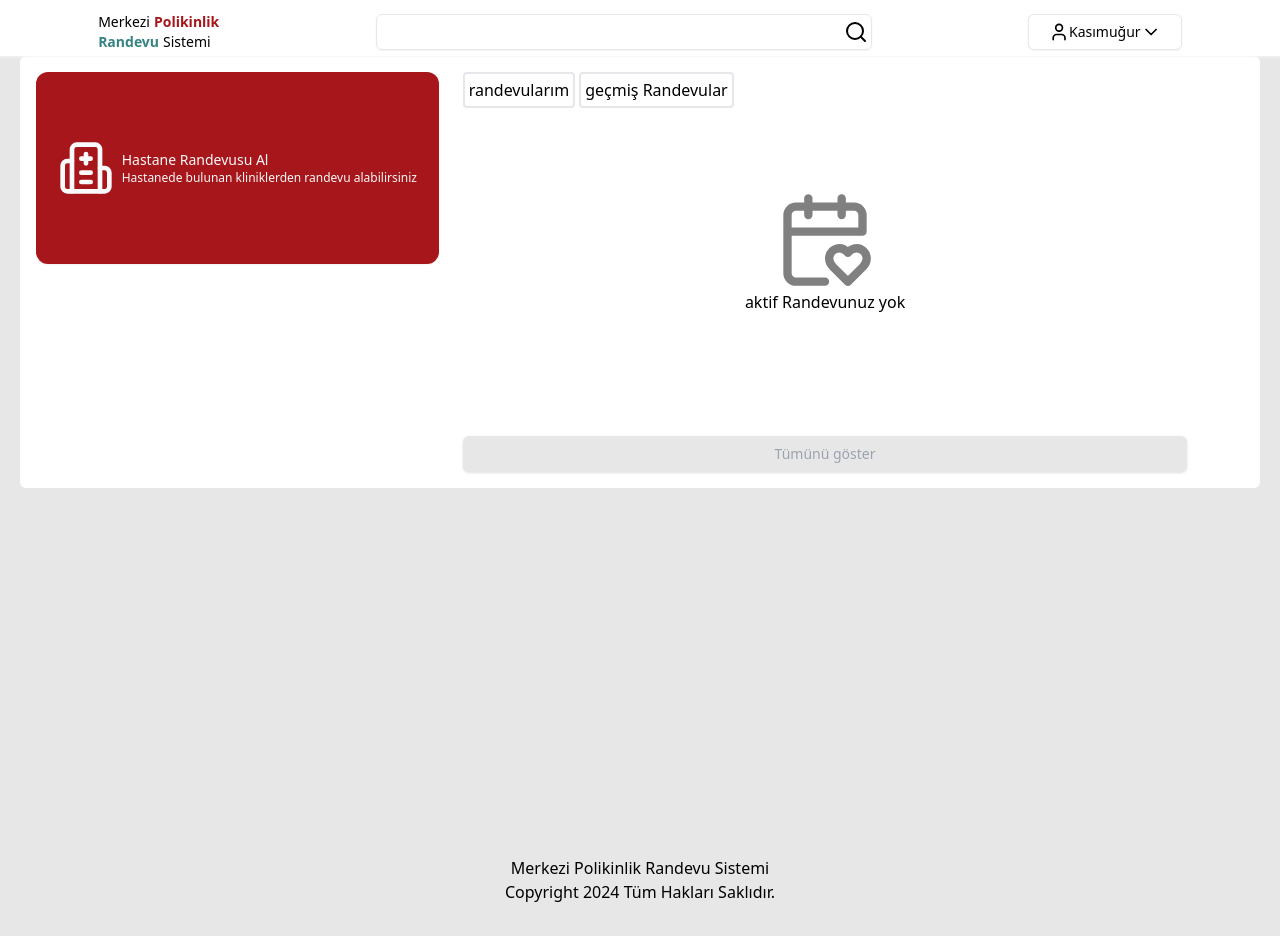
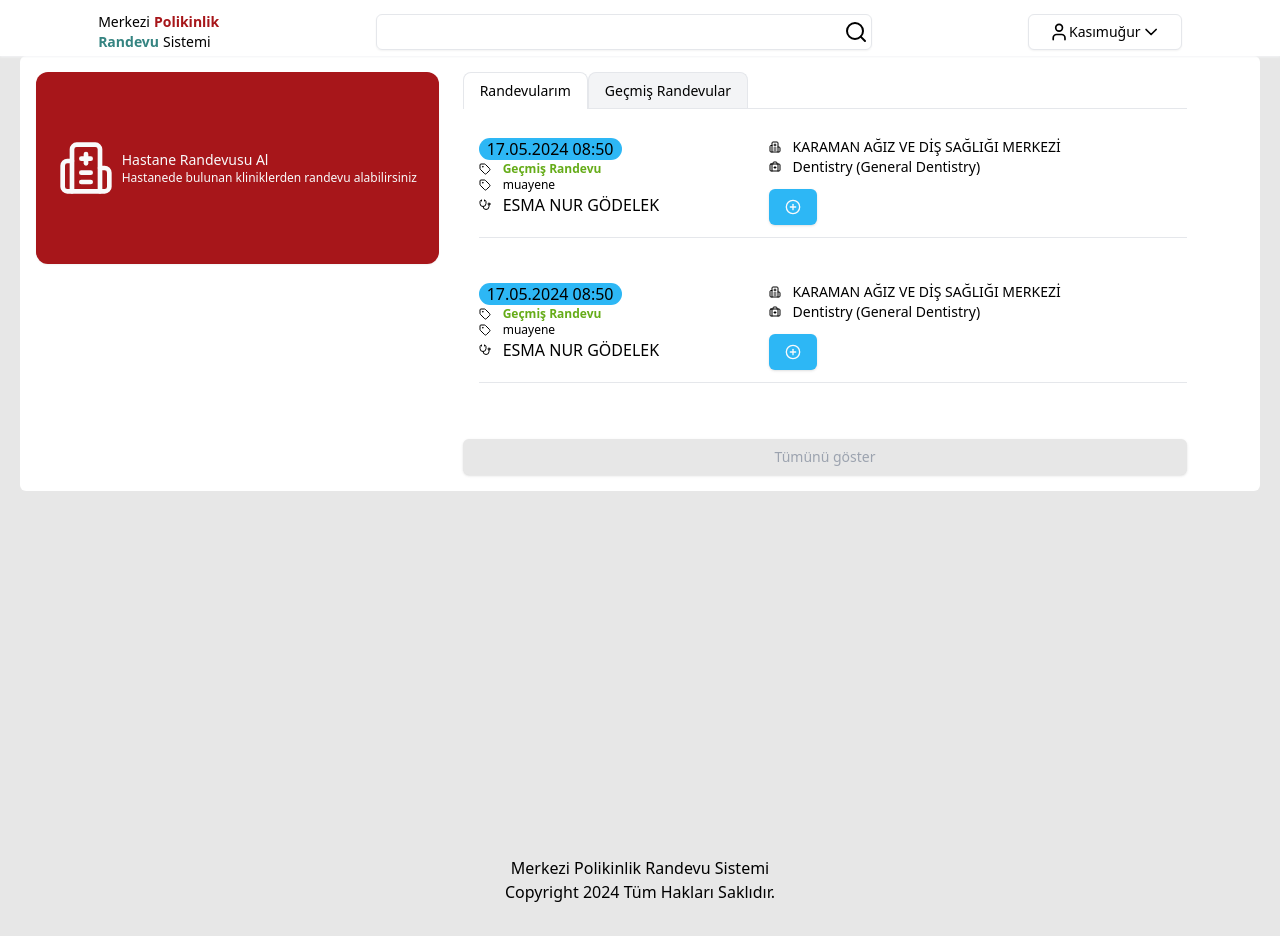
Before and after one commit to kasimugur/polyclinic_appointment_system_App, a Next.js app: page / in a window 1280 px wide. Built offline with nearby package versions, Linux system fonts and the light colour scheme.

Commit message:
appointment cards will be created #18

```diff
--- a/app/(routes)/appointment/page.tsx
+++ b/app/(routes)/appointment/page.tsx
@@ -2,33 +2,54 @@
 import NoActiveAppointment from '@/app/components/NoActiveAppointment'
 import { Button } from '@/components/ui/button'
 import { ChevronLeft, ChevronRight } from 'lucide-react'
-import Link from 'next/link'
-import { usePathname, useRouter } from 'next/navigation'
 import React, { useState } from 'react'
+import {
+  Tabs,
+  TabsContent,
+  TabsList,
+  TabsTrigger,
+} from "@/components/ui/tabs"
 
 export default function AppointmentPage() {
-const [active , setActive] = useState('yesMeeting')
+  const [active, setActive] = useState('yesMeeting')
   return (
     <div className='bg-white rounded-xl  h-[459]'>
       <div className="m-6">
         <div className="p-4">
           <h1 className='px-6 py-3 text-xl'>Randevu Geçmiş Listesi</h1>
           <div className="mt-2">
-            <div className="flex  border-b ">
-              <Button onClick={()=> setActive('yesMeeting')}  variant={'ghost'}
+            <Tabs className='' defaultValue="randevular" >
+              <TabsList className="flex justify-start bg-transparent  border-b">
+                <TabsTrigger value="randevular">
+                  <Button value="randevular"
+                    onClick={() => setActive('yesMeeting')} variant={'ghost'}
                     className={`  appointmentButton mr-[2] ${active === 'yesMeeting' ? 'active-tab' : 'bg-gray-100'} `}
-              >randevularım</Button>
-              <Button  onClick={()=> setActive('noMeeting')} variant={'ghost'}
+                  >Randevularım</Button>
+                </TabsTrigger>
+                <TabsTrigger value="Geçmiş Randevular">
+                  <Button value="Geçmiş Randevular"
+                    onClick={() => setActive('noMeeting')} variant={'ghost'}
                     className={`appointmentButton ${active === 'noMeeting' ? 'active-tab' : 'bg-gray-100'} `}
-               >geçmiş Randevular</Button>
-            </div>
-            <NoActiveAppointment />
-
+                  >Geçmiş Randevular</Button></TabsTrigger>
+              </TabsList>
+              <TabsContent value="randevular">
+                <NoActiveAppointment children='Aktif' />
                 <div className="flex justify-end items-center">
                   <Button className='cursor-no-drop' variant={'ghost'}> <ChevronLeft /> </Button>
                   <p>0</p>
                   <Button className='cursor-no-drop' variant={'ghost'}> <ChevronRight /> </Button>
                 </div>
+              </TabsContent>
+              <TabsContent value="Geçmiş Randevular">
+                <NoActiveAppointment children='Geçmiş' />
+                <div className="flex justify-end items-center">
+                  <Button className='cursor-no-drop' variant={'ghost'}> <ChevronLeft /> </Button>
+                  <p>0</p>
+                  <Button className='cursor-no-drop' variant={'ghost'}> <ChevronRight /> </Button>
+                </div>
+              </TabsContent>
+            </Tabs>
+
           </div>
         </div>
       </div>
--- a/app/components/AppointmentCart.tsx
+++ b/app/components/AppointmentCart.tsx
@@ -1,7 +1,38 @@
+import { Button } from '@/components/ui/button'
+import { BriefcaseMedical, CirclePlus, Hospital, Stethoscope, Tag } from 'lucide-react'
 import React from 'react'
 
 export default function AppointmentCart() {
   return (
-    <div>AppointmentCart</div>
+    <div className='py-3 flex m-4  w-full border-b'>
+      <div className="flex basis-2/5 flex-col">
+        <div className='flex flex-col  ' >
+          <div><span className=' rounded-xl px-2 bg-[#2DB7F5] '>17.05.2024 08:50</span></div>
+          <div className="flex gap-3 items-center ">
+            <Tag size={12} />
+            <label className='text-xs font-bold text-[#65ac18]'>Geçmiş Randevu </label>
+          </div>
+          <div className="flex gap-3 items-center ">
+            <Tag size={12} />
+            <label className='text-xs '>muayene </label>
+          </div>
+          <div className="flex gap-3 items-center ">
+            <Stethoscope size={12} />
+            <label className='text-sM '>ESMA NUR GÖDELEK</label>
+          </div>
+        </div>
+      </div>
+      <div className="flex  basis-2/4 flex-col">
+        <div className="flex gap-3 items-center ">
+          <Hospital size={12} />
+          <label className='text-sm '>KARAMAN AĞIZ VE DİŞ SAĞLIĞI MERKEZİ</label>
+        </div>
+        <div className="flex gap-3 items-center ">
+          <BriefcaseMedical size={12} />
+          <label className='text-sm '>Dentistry (General Dentistry)</label>
+        </div>
+        <Button className='px-6  mt-3 bg-[#2DB7F5]' variant={'default'}  size={'icon'} ><CirclePlus /> </Button>
+      </div>
+    </div>
   )
 }
--- a/app/components/Hero.tsx
+++ b/app/components/Hero.tsx
@@ -1,18 +1,16 @@
-import React from 'react'
-import {
-  Dialog,
-  DialogContent,
-  DialogDescription,
-  DialogHeader,
-  DialogTitle,
-  DialogTrigger,
-} from "@/components/ui/dialog"
+'use client'
+
 import { Button } from '@/components/ui/button'
-import Link from 'next/link'
-import { CalendarHeart, Hospital } from 'lucide-react'
+import { Hospital } from 'lucide-react'
 import NoActiveAppointment from './NoActiveAppointment'
+import { Tabs, TabsContent, TabsList, TabsTrigger } from '@radix-ui/react-tabs'
+import { useState } from 'react'
+import AppointmentCart from './AppointmentCart'
+import { useRouter } from 'next/navigation'
 
 export default function Hero() {
+  const [active, setActive] = useState('yesMeeting')
+  const router = useRouter()
   return (
     <div className="p-[25]  ">
       <div className=" flex p-4 rounded-md bg-white  space-x-6">
@@ -44,13 +42,33 @@ export default function Hero() {
           </div>
         </div>
         <div className="basis-3/5">
-          <div className="flex gap-1 ">
-            <Link href={'#'} className='border-x-2 border-y-2 p-1 rounded-sm  focus:border-b-0' >randevularım</Link>
-            <Link href={'#'} className='border-x-2 border-y-2 p-1 rounded-sm focus:border-b-0' >geçmiş Randevular</Link>
-          </div>
-          <NoActiveAppointment />
+          <Tabs className='' defaultValue="randevular" >
+            <TabsList className="flex justify-start bg-transparent  border-b">
+              <TabsTrigger value="randevular">
+                <Button value="randevular"
+                  onClick={() => setActive('yesMeeting')} variant={'ghost'}
+                  className={`  appointmentButton mr-[2] ${active === 'yesMeeting' ? 'active-tab' : 'bg-gray-100'} `}
+                >Randevularım</Button>
+              </TabsTrigger>
+              <TabsTrigger value="Geçmiş Randevular">
+                <Button value="Geçmiş Randevular"
+                  onClick={() => setActive('noMeeting')} variant={'ghost'}
+                  className={`appointmentButton ${active === 'noMeeting' ? 'active-tab' : 'bg-gray-100'} `}
+                >Geçmiş Randevular</Button></TabsTrigger>
+            </TabsList>
+            <TabsContent className="overflow-y-scroll overflow-x-hidden flex flex-col justify-start items-start  " value="randevular">
+              {/* <NoActiveAppointment children='Aktif' /> */}
+              <AppointmentCart />
+              <AppointmentCart />
+            </TabsContent>
+            <TabsContent value="Geçmiş Randevular">
+              <NoActiveAppointment children='Geçmiş' />
+            </TabsContent>
+          </Tabs>
 
-          <Button className='bg-[#e7e7e7] text-gray-400 w-full  hover:bg-[#e7e7e7] mt-10 cursor-no-drop'>Tümünü göster</Button>
+          <Button
+            onClick={() => router.push('/appointment')}
+            className='bg-[#e7e7e7] text-gray-400 w-full  hover:bg-[#e7e7e7] mt-10 cursor-no-drop'>Tümünü göster</Button>
         </div>
       </div>
     </div>
--- a/app/components/NoActiveAppointment.tsx
+++ b/app/components/NoActiveAppointment.tsx
@@ -1,11 +1,13 @@
 import { CalendarHeart } from 'lucide-react'
 import React from 'react'
-
-export default function NoActiveAppointment() {
+interface NoActiveAppointmentProps{
+  children: string;
+}
+export default function NoActiveAppointment({children}:NoActiveAppointmentProps) {
   return (
     <div className="flex flex-col justify-center items-center h-72 ">
             <CalendarHeart size={100} color='gray' />
-            aktif Randevunuz yok
+            {children} Randevunuz yok
           </div>
   )
 }
--- a/app/components/Profile.tsx
+++ b/app/components/Profile.tsx
@@ -33,7 +33,6 @@ export default function Profile() {
             </MenubarSubContent>
           </MenubarSub>
           <MenubarSeparator />
-
           <MenubarItem>
             <Link href={'/appointment'}> Randevularım</Link>
           </MenubarItem>
@@ -43,7 +42,6 @@ export default function Profile() {
           </MenubarItem>
           <MenubarSeparator />
           <MenubarItem>Çıkış <MenubarShortcut><LogOut size={20} /></MenubarShortcut></MenubarItem>
-
         </MenubarContent>
       </MenubarMenu>
     </Menubar>
--- /dev/null
+++ b/components/ui/tabs.tsx
@@ -0,0 +1,54 @@
+"use client"
+
+import * as React from "react"
+import * as TabsPrimitive from "@radix-ui/react-tabs"
+
+import { cn } from "@/lib/utils"
+
+const Tabs = TabsPrimitive.Root
+
+const TabsList = React.forwardRef<
+  React.ElementRef<typeof TabsPrimitive.List>,
+  React.ComponentPropsWithoutRef<typeof TabsPrimitive.List>
+>(({ className, ...props }, ref) => (
+  <TabsPrimitive.List
+    ref={ref}
+    className={cn(
+      "inline-flex h-9 items-center justify-center rounded-lg bg-gray-100 p-1 text-gray-500 dark:bg-gray-800 dark:text-gray-400",
+      className
+    )}
+    {...props}
+  />
+))
+TabsList.displayName = TabsPrimitive.List.displayName
+
+const TabsTrigger = React.forwardRef<
+  React.ElementRef<typeof TabsPrimitive.Trigger>,
+  React.ComponentPropsWithoutRef<typeof TabsPrimitive.Trigger>
+>(({ className, ...props }, ref) => (
+  <TabsPrimitive.Trigger
+    ref={ref}
+    className={cn(
+      className
+    )}
+    {...props}
+  />
+))
+TabsTrigger.displayName = TabsPrimitive.Trigger.displayName
+
+const TabsContent = React.forwardRef<
+  React.ElementRef<typeof TabsPrimitive.Content>,
+  React.ComponentPropsWithoutRef<typeof TabsPrimitive.Content>
+>(({ className, ...props }, ref) => (
+  <TabsPrimitive.Content
+    ref={ref}
+    className={cn(
+      "mt-2 ring-offset-white focus-visible:outline-none focus-visible:ring-2 focus-visible:ring-gray-950 focus-visible:ring-offset-2 dark:ring-offset-gray-950 dark:focus-visible:ring-gray-300",
+      className
+    )}
+    {...props}
+  />
+))
+TabsContent.displayName = TabsPrimitive.Content.displayName
+
+export { Tabs, TabsList, TabsTrigger, TabsContent }
--- a/package.json
+++ b/package.json
@@ -16,6 +16,7 @@
     "@radix-ui/react-navigation-menu": "^1.2.2",
     "@radix-ui/react-select": "^2.1.3",
     "@radix-ui/react-slot": "^1.1.1",
+    "@radix-ui/react-tabs": "^1.1.2",
     "class-variance-authority": "^0.7.1",
     "clsx": "^2.1.1",
     "lucide-react": "^0.468.0",
```
Lines whose indentation alone changed are shown as unchanged.
